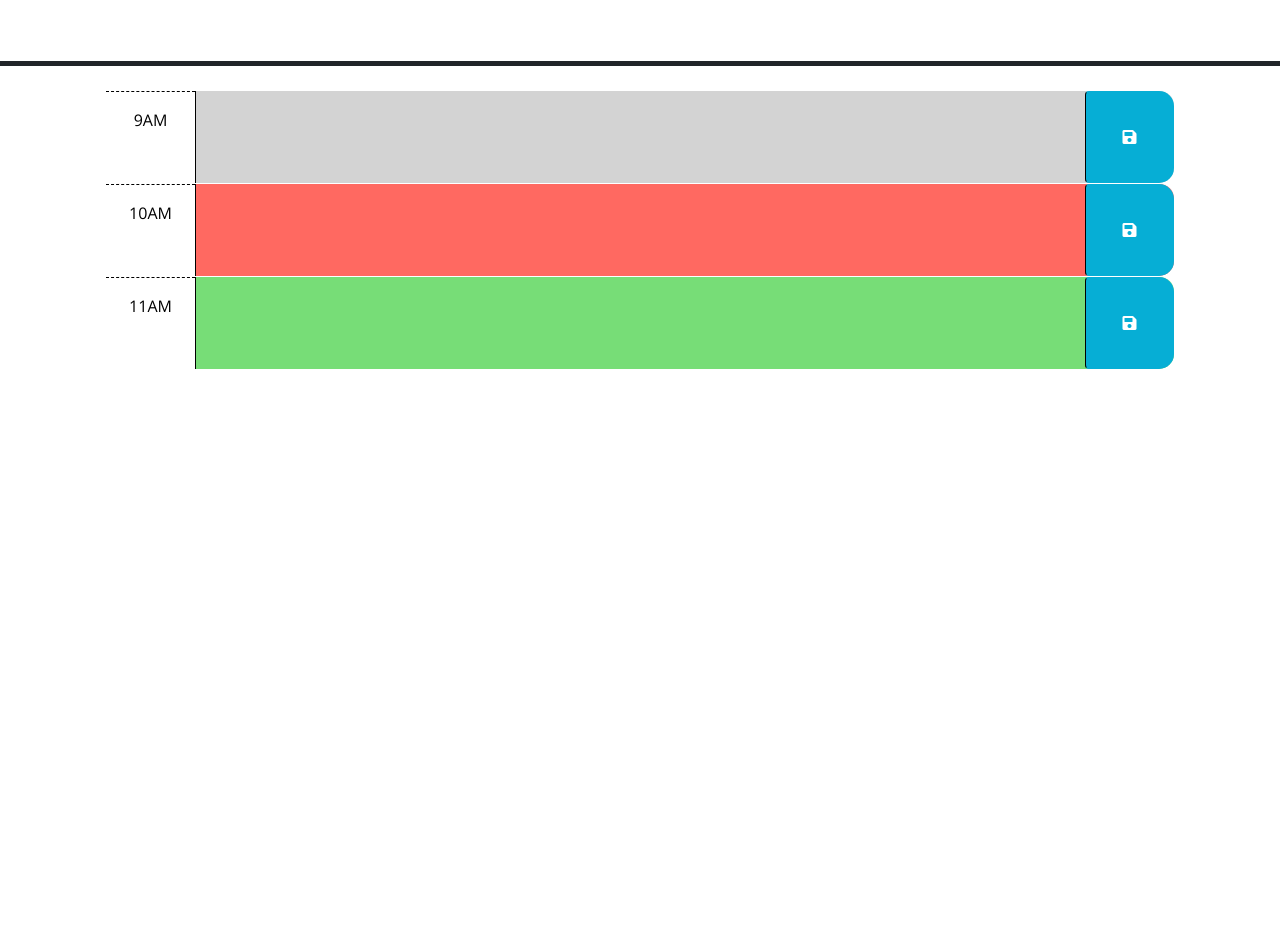
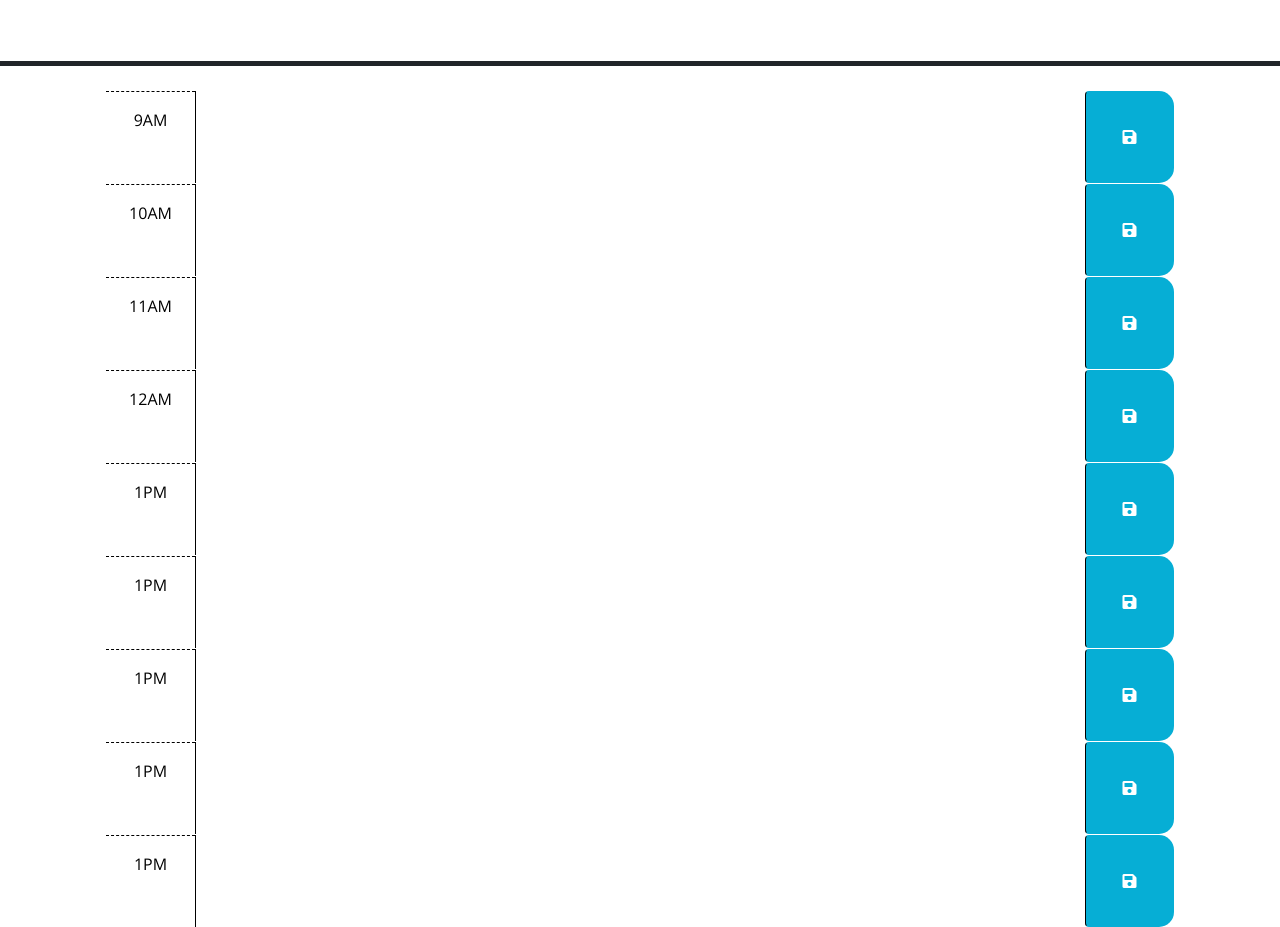
Before and after one commit to XDSirius/Work-Day-Scheduler, a plain HTML site: page index.html in a window 1280 px wide. Shown: the part 166-1093 px from the top of the page. Before the commit the page ends 800 px from the top, so only its background shows below. Drawn offline with nearby package versions, Linux system fonts and the light colour scheme; files that its build step writes are made by us from their sources.

Commit message:
added hours on index file

```diff
--- a/index.html
+++ b/index.html
@@ -18,7 +18,7 @@
       href="https://fonts.googleapis.com/css?family=Open+Sans&display=swap"
       rel="stylesheet"
     />
-    <link rel="stylesheet" href="style.css" />
+    <link rel="stylesheet" href="./assets/css/style.css" />
     <title>Work Day Scheduler</title>
   </head>
 
@@ -40,7 +40,7 @@
         -->
 
       <!-- Example of a past time block. The "past" class adds a gray background color. -->
-      <div id="hour-9" class="row time-block past">
+      <div id="hour-9" class="row time-block ">
         <div class="col-2 col-md-1 hour text-center py-3">9AM</div>
         <textarea class="col-8 col-md-10 description" rows="3"> </textarea>
         <button class="btn saveBtn col-2 col-md-1" aria-label="save">
@@ -49,7 +49,7 @@
       </div>
 
       <!-- Example of a a present time block. The "present" class adds a red background color. -->
-      <div id="hour-10" class="row time-block present">
+      <div id="hour-10" class="row time-block ">
         <div class="col-2 col-md-1 hour text-center py-3">10AM</div>
         <textarea class="col-8 col-md-10 description" rows="3"> </textarea>
         <button class="btn saveBtn col-2 col-md-1" aria-label="save">
@@ -58,8 +58,50 @@
       </div>
 
       <!-- Example of a future time block. The "future" class adds a green background color. -->
-      <div id="hour-11" class="row time-block future">
+      <div id="hour-11" class="row time-block ">
         <div class="col-2 col-md-1 hour text-center py-3">11AM</div>
+        <textarea class="col-8 col-md-10 description" rows="3"> </textarea>
+        <button class="btn saveBtn col-2 col-md-1" aria-label="save">
+          <i class="fas fa-save" aria-hidden="true"></i>
+        </button>
+      </div>
+      <div id="hour-12" class="row time-block ">
+        <div class="col-2 col-md-1 hour text-center py-3">12AM</div>
+        <textarea class="col-8 col-md-10 description" rows="3"> </textarea>
+        <button class="btn saveBtn col-2 col-md-1" aria-label="save">
+          <i class="fas fa-save" aria-hidden="true"></i>
+        </button>
+      </div>
+      <div id="hour-13" class="row time-block ">
+        <div class="col-2 col-md-1 hour text-center py-3">1PM</div>
+        <textarea class="col-8 col-md-10 description" rows="3"> </textarea>
+        <button class="btn saveBtn col-2 col-md-1" aria-label="save">
+          <i class="fas fa-save" aria-hidden="true"></i>
+        </button>
+      </div>
+      <div id="hour-14" class="row time-block ">
+        <div class="col-2 col-md-1 hour text-center py-3">1PM</div>
+        <textarea class="col-8 col-md-10 description" rows="3"> </textarea>
+        <button class="btn saveBtn col-2 col-md-1" aria-label="save">
+          <i class="fas fa-save" aria-hidden="true"></i>
+        </button>
+      </div>
+      <div id="hour-15" class="row time-block ">
+        <div class="col-2 col-md-1 hour text-center py-3">1PM</div>
+        <textarea class="col-8 col-md-10 description" rows="3"> </textarea>
+        <button class="btn saveBtn col-2 col-md-1" aria-label="save">
+          <i class="fas fa-save" aria-hidden="true"></i>
+        </button>
+      </div>
+      <div id="hour-16" class="row time-block ">
+        <div class="col-2 col-md-1 hour text-center py-3">1PM</div>
+        <textarea class="col-8 col-md-10 description" rows="3"> </textarea>
+        <button class="btn saveBtn col-2 col-md-1" aria-label="save">
+          <i class="fas fa-save" aria-hidden="true"></i>
+        </button>
+      </div>
+      <div id="hour-17" class="row time-block ">
+        <div class="col-2 col-md-1 hour text-center py-3">1PM</div>
         <textarea class="col-8 col-md-10 description" rows="3"> </textarea>
         <button class="btn saveBtn col-2 col-md-1" aria-label="save">
           <i class="fas fa-save" aria-hidden="true"></i>
@@ -73,6 +115,6 @@
       crossorigin="anonymous"
     ></script>
 
-    <script src="script.js"></script>
+    <script src="./assets/js/script.js"></script>
   </body>
 </html>
```
